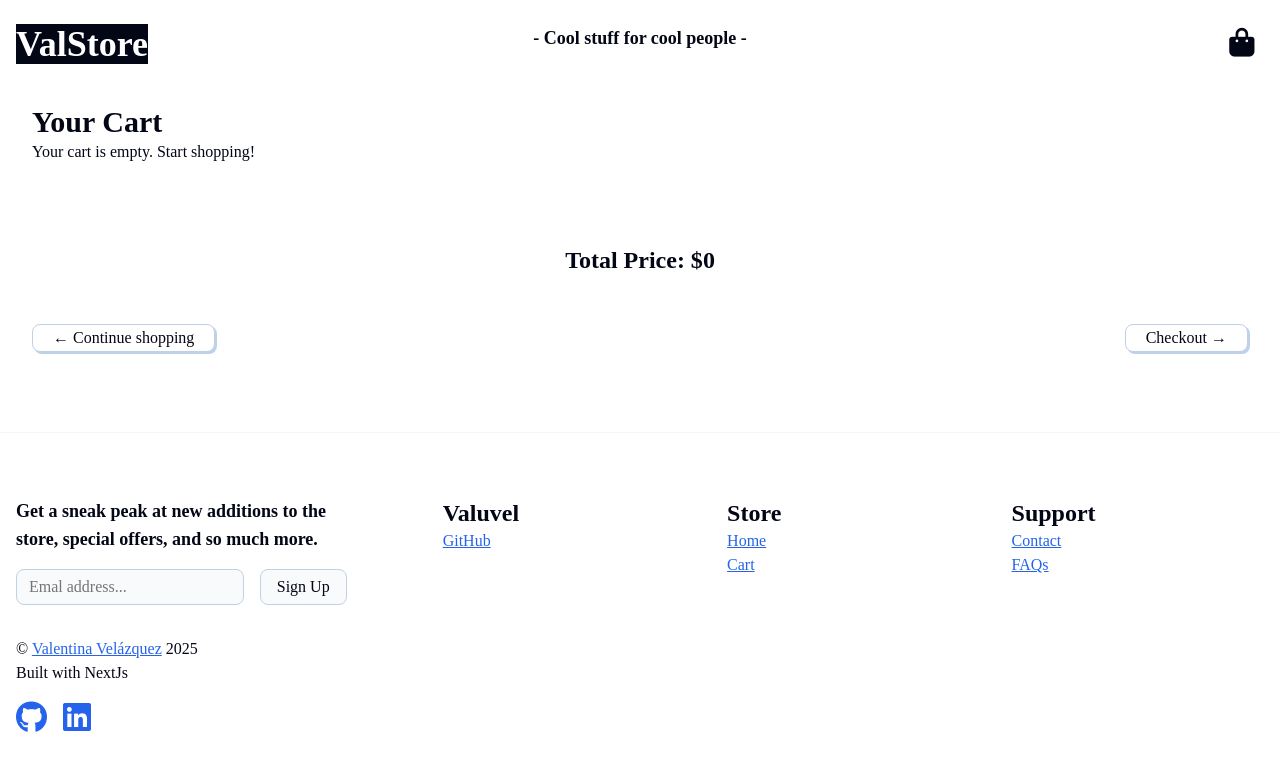
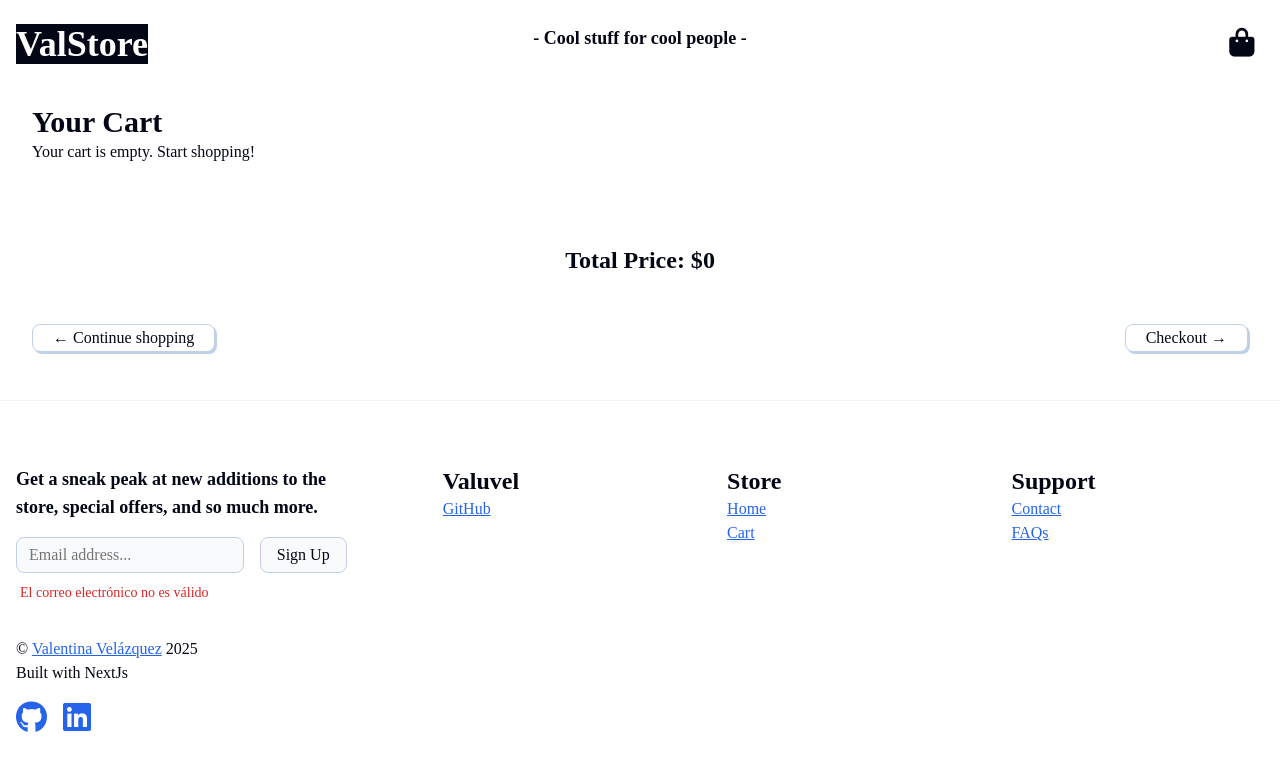
Before and after one commit to valuvel17/valstore, a Next.js app: page /cart in a window 1280 px wide. Both pictures are taken after a click on the button "Sign Up". Shown: the top 770 px of the page. Built offline with nearby package versions, Linux system fonts and the light colour scheme; a web font is replaced by a local one.

Commit message:
Last small changes on page

```diff
--- a/app/globals.css
+++ b/app/globals.css
@@ -308,7 +308,7 @@ footer {
 
 .email-container div {
     display: flex;
-    align-items: center;
+    align-items: space-between;
     gap: 1rem;
 }
 
@@ -386,6 +386,22 @@ footer .links-container>div {
     flex-direction: column;
     width: 100%;
 }
+.sign-up {
+    display: flex;
+    flex-direction: column;
+    gap: 1rem;
+    width: 100%;
+}
+
+.error-message {
+    margin-top: -0.5rem;
+    font-size: 0.875rem;
+    font-weight: 500;
+    color: #dc2626;
+    text-align: left;
+    padding-left: 0.25rem;
+}
+
 
 /* ----------------------------- portal overlay ----------------------------- */
 
--- a/app/layout.js
+++ b/app/layout.js
@@ -43,7 +43,7 @@ export default function RootLayout({ children }) {
             <div className="links-container">
               <div>
                 <h3>Valuvel</h3>
-                <Link href={"/"}>GitHub</Link>
+                <Link href={"https://github.com/valuvel17"}>GitHub</Link>
               </div>
               <div>
                 <h3>Store</h3>
@@ -68,7 +68,7 @@ export default function RootLayout({ children }) {
                 Built with NextJs
               </p>
               <div className="social-links">
-                <Link href={"/"} target="_blank">
+                <Link href={"https://github.com/valuvel17/valstore"} target="_blank">
                   <i className="fa-brands fa-github"></i>
                 </Link>
                 <Link
--- a/components/EmailInput.jsx
+++ b/components/EmailInput.jsx
@@ -1,9 +1,44 @@
 'use client'
+
+import { useState } from "react";
+
 export default function EmailInput() {
+  const [email, setEmail] = useState('');
+  const [error, setError] = useState('');
+
+  async function handleAddSubscriber() {
+    try {
+      const emailRegex = /^[^\s@]+@[^\s@]+\.[^\s@]+$/;
+      if (!emailRegex.test(email)) {
+        setError('El correo electrónico no es válido');
+        return;
+      }
+      setError('');
+      //Here you would typically send the email to your backend or a service
+
+      setEmail('');
+    } catch (err) {
+      setError('Ocurrió un error al agregar el suscriptor');
+      console.error("Error adding subscriber:", err.message);
+    }
+  }
+
   return (
     <div className="sign-up">
-      <input placeholder="Emal address..."></input>
-      <button className="button-card">Sign Up</button>
+      <div>
+        <input
+          placeholder="Email address..."
+          value={email}
+          onChange={(e) => {
+            setEmail(e.target.value);
+            setError('');
+          }}
+        />
+        <button onClick={handleAddSubscriber} className="button-card">Sign Up</button>
+      </div>
+      <div>
+        {error && <div className="error-message">{error}</div>}
+      </div>
     </div>
   );
 }
```
